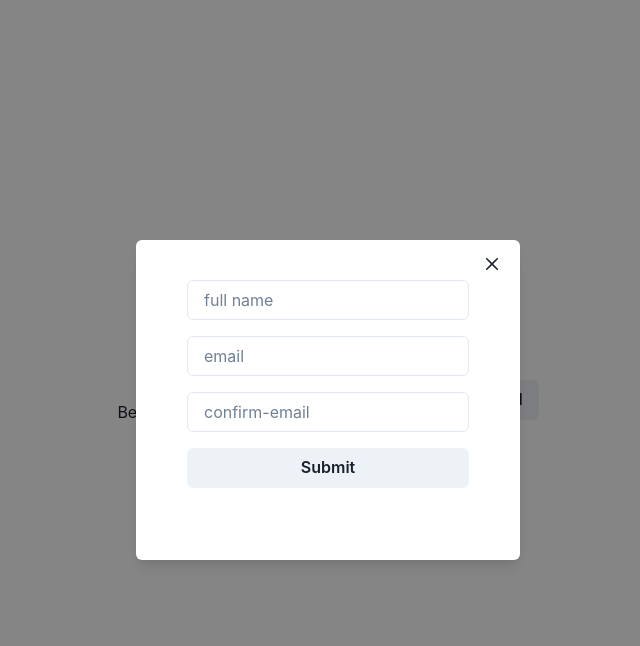
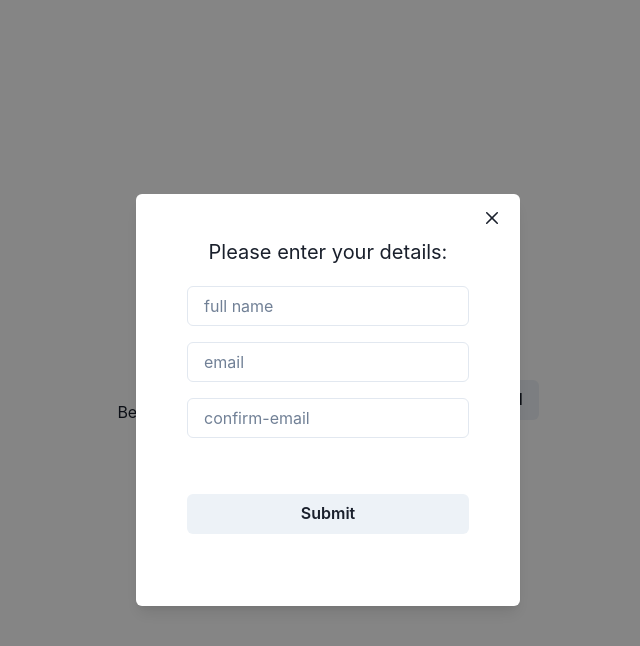
Before and after one commit to liamasis/broccoli-email-collector, a React (Create React App) app: page / in a window 1280 px wide. Both pictures are taken after a click on the button "Open Modal". Shown: the top 646 px of the page, without its empty margins (312-952 px from the left). Built offline with nearby package versions, Linux system fonts and the light colour scheme.

Commit message:
adding error span

```diff
--- a/src/components/Login.js
+++ b/src/components/Login.js
@@ -14,6 +14,7 @@ function Login() {
   const [fullname, setFullname] = useState("");
   const [email, setEmail] = useState("");
   const [confirmEmail, setConfirmEmail] = useState("");
+  const [error, setError] = useState(false);
   return (
     <div className="loginForm">
       <form>
@@ -23,6 +24,9 @@ function Login() {
           justifyContent="center"
           alignItems="center"
         >
+          <h1 style={{ fontSize: "20px", padding: "3px" }}>
+            Please enter your details:
+          </h1>
           <Input
             placeholder="full name"
             type="text"
@@ -32,6 +36,9 @@ function Login() {
           />
           <Input size="md" placeholder="email" />
           <Input size="md" placeholder="confirm-email" />
+          <span style={{ visibility: error ? "visible" : "hidden" }}>
+            These is an error
+          </span>
           <Button width={"full"}> Submit </Button>
         </VStack>
       </form>
```
